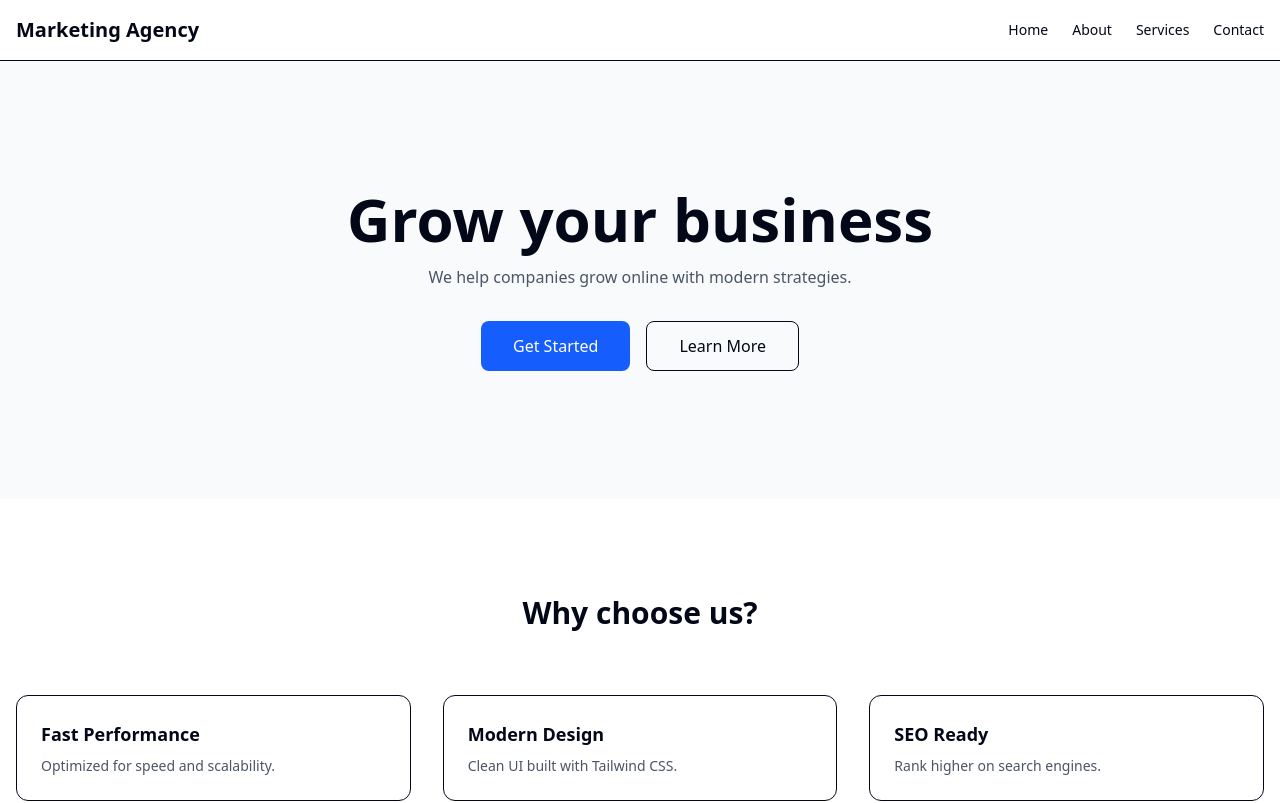
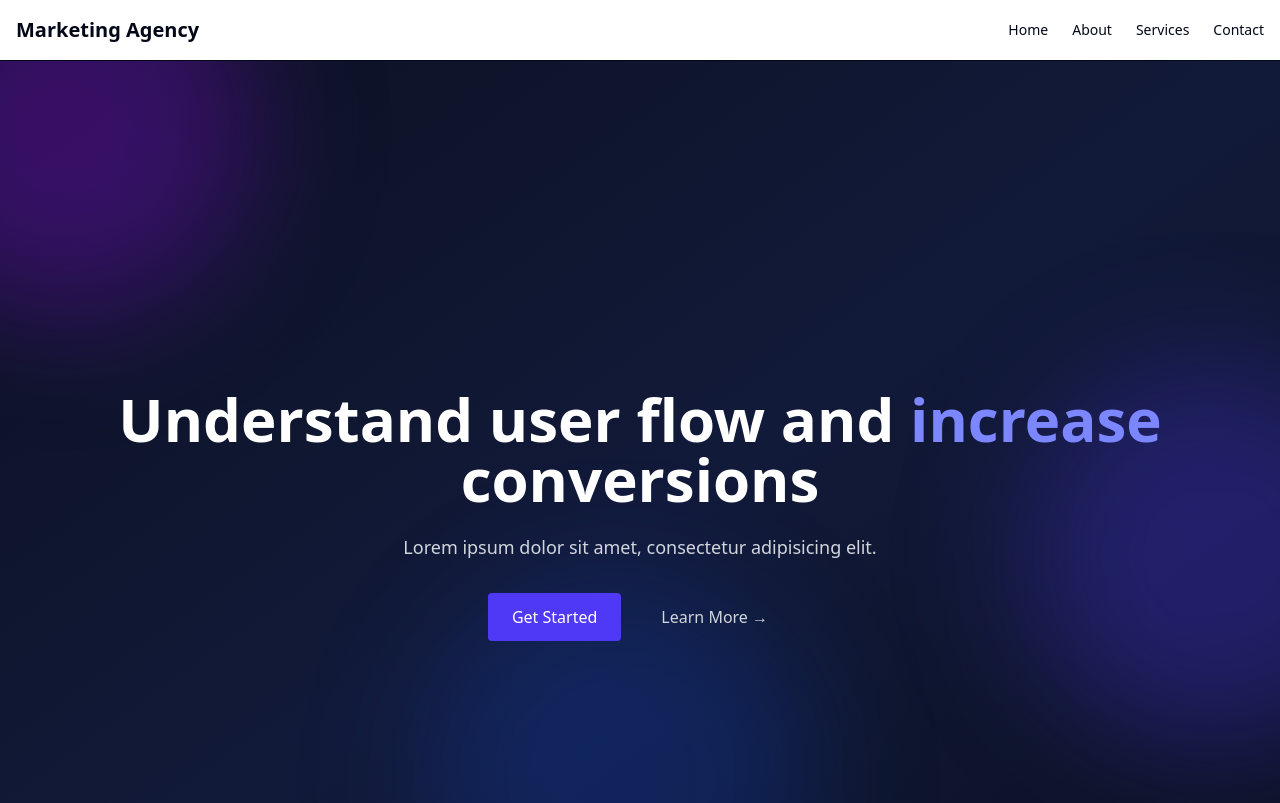
Before and after one commit to Lahcen-Ouhassou/Marketing-Agency-LandingPage, a React (Vite) app: page / in a window 1280 px wide. Shown: the top 803 px of the page. Built offline with nearby package versions, Linux system fonts and the light colour scheme.

Commit message:
UpdHeroPages

```diff
--- a/src/components/sections/Hero.jsx
+++ b/src/components/sections/Hero.jsx
@@ -1,18 +1,28 @@
 export default function Hero() {
   return (
-    <section className="bg-gray-50 py-32">
-      <div className="mx-auto max-w-screen-xl px-4 text-center">
-        <h1 className="text-4xl font-bold sm:text-6xl">Grow your business</h1>
+    <section className="relative min-h-screen overflow-hidden bg-gradient-to-br from-[#0B1020] via-[#121A3A] to-[#0B1020]">
+      <div className="absolute -top-32 -left-32 h-96 w-96 rounded-full bg-purple-600/30 blur-3xl"></div>
+      <div className="absolute top-1/3 -right-32 h-96 w-96 rounded-full bg-indigo-600/30 blur-3xl"></div>
+      <div className="absolute bottom-0 left-1/3 h-96 w-96 rounded-full bg-blue-600/20 blur-3xl"></div>
 
-        <p className="mt-4 text-gray-600">
-          We help companies grow online with modern strategies.
+      <div className="relative z-10 mx-auto max-w-7xl px-4 py-82 text-center ">
+        <h1 className="text-4xl font-bold text-white sm:text-6xl">
+          Understand user flow and
+          <span className="text-indigo-400"> increase </span>
+          conversions
+        </h1>
+
+        <p className="mt-6 text-lg text-gray-300">
+          Lorem ipsum dolor sit amet, consectetur adipisicing elit.
         </p>
 
         <div className="mt-8 flex justify-center gap-4">
-          <button className="bg-blue-600 px-8 py-3 text-white rounded-lg">
+          <a className="rounded bg-indigo-600 px-6 py-3 font-medium text-white hover:bg-indigo-700">
             Get Started
-          </button>
-          <button className="border px-8 py-3 rounded-lg">Learn More</button>
+          </a>
+          <a className="rounded px-6 py-3 font-medium text-gray-300 hover:text-white">
+            Learn More →
+          </a>
         </div>
       </div>
     </section>
```
